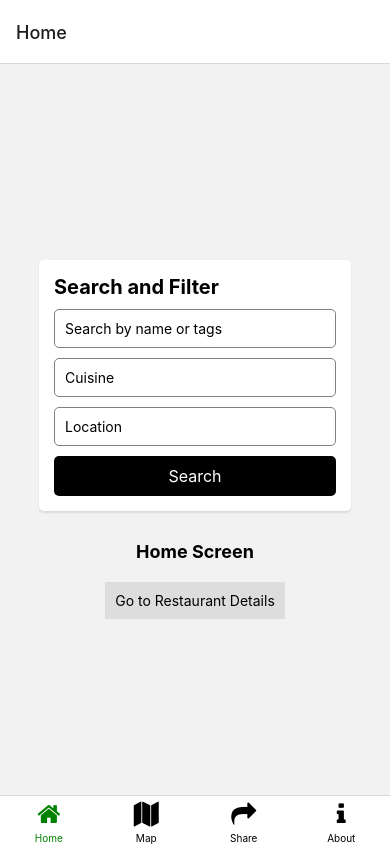
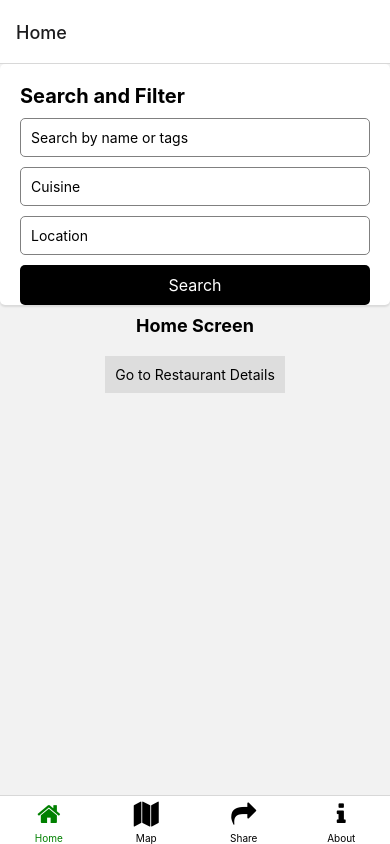
Before and after one commit to e41c/mealMate, a React Native app: screen /Home in a window 390 px wide. Built offline with nearby package versions, Linux system fonts and the light colour scheme.

Commit message:
search bar added

```diff
--- a/src/screens/HomeScreen.jsx
+++ b/src/screens/HomeScreen.jsx
@@ -5,8 +5,10 @@ import { SearchBar } from './SearchBar';
 
 const HomeScreen = ({ navigation }) => {
   return (
-    <View style={styles.container}>
+    <View>
       <SearchBar />
+      <View style={styles.container}>
+
       <Text style={styles.screenText}>Home Screen</Text>
       <TouchableOpacity
         style={styles.button}
@@ -15,6 +17,8 @@ const HomeScreen = ({ navigation }) => {
         <Text>Go to Restaurant Details</Text>
       </TouchableOpacity>
     </View>
+    </View>
+
   );
 };
 
--- a/src/screens/SearchBar.jsx
+++ b/src/screens/SearchBar.jsx
@@ -46,10 +46,9 @@ export const SearchBar = () => {
 
 const styles = StyleSheet.create({
     container: {
-      alignSelf: 'center',
-      width: '80%',
-      margin: 20,
-      padding: 15,
+      alignSelf: 'stretch', // Stretch to the full width of the parent container
+      paddingTop: 20, // Add padding at the top for spacing
+      paddingHorizontal: 20, // Add horizontal padding for spacing
       backgroundColor: '#fff',
       borderRadius: 5,
       shadowColor: '#000',
@@ -81,5 +80,4 @@ const styles = StyleSheet.create({
       color: 'white',
       fontSize: 16,
     },
-
   });
```
Lines whose indentation alone changed are shown as unchanged.
